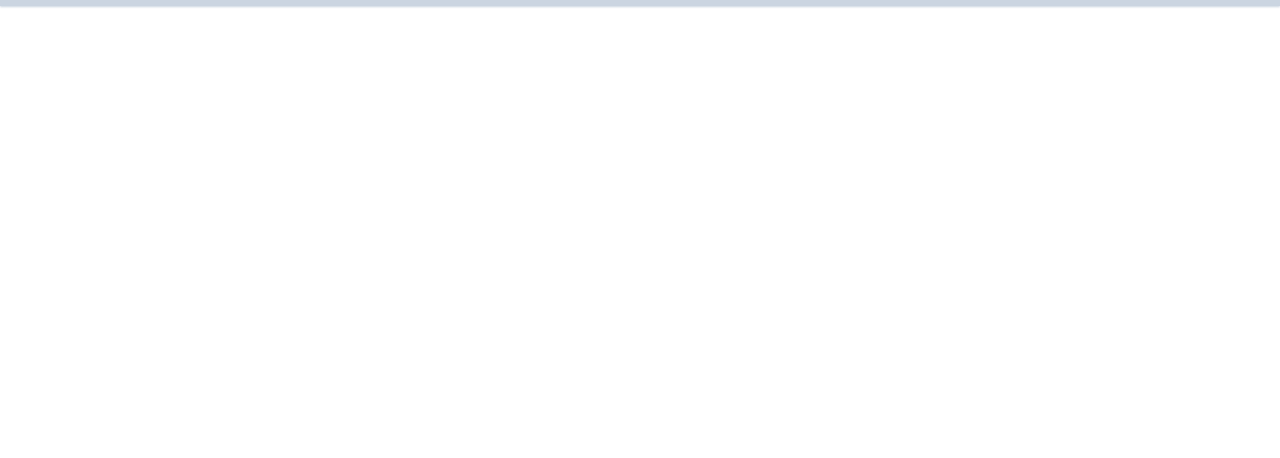
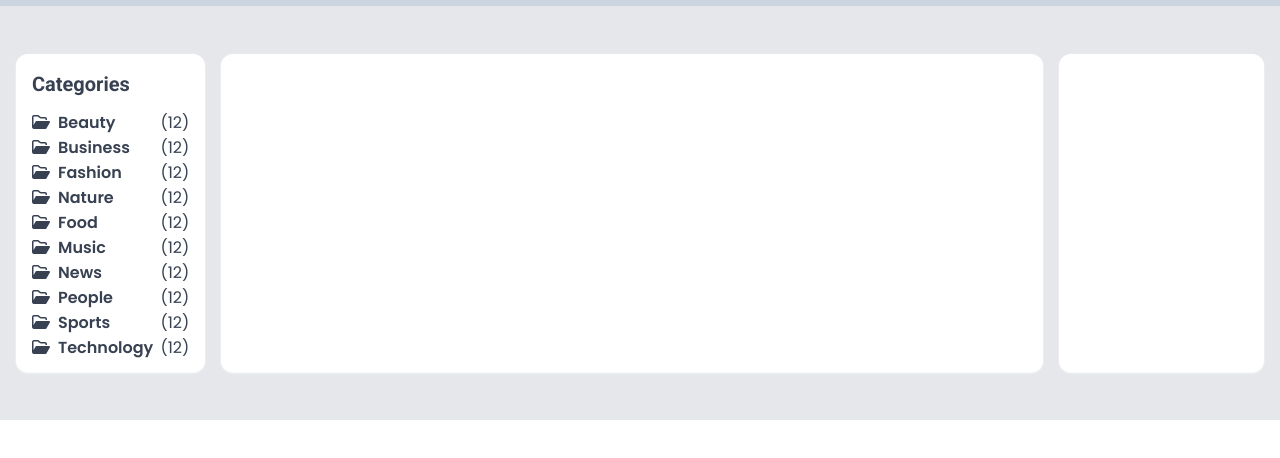
Before and after one commit to ryanhuge-ryjhen/blog-template, a website: page src/index.html in a window 1280 px wide. Shown: the part 54-512 px from the top of the page. Drawn offline with Linux system fonts and the light colour scheme.

Commit message:
added categories sidebar

```diff
--- a/src/index.html
+++ b/src/index.html
@@ -20,6 +20,7 @@
     <link rel="stylesheet" href="/output/output.css" />
   </head>
   <body class="font-poppins text-gray-600">
+    <!-- Start Navigation here -->
     <nav class="bg-slate-300 shadow-sm shadow-slate-300">
       <div class="container mx-auto px-4 py-3 flex">
         <a href="#">
@@ -76,5 +77,128 @@
         </div>
       </div>
     </nav>
+    <!-- End of Navigation -->
+
+    <div class="py-12 bg-gray-200">
+      <div class="container mx-auto px-4 flex">
+        <div class="w-2/12">
+          <div class="bg-white shadow-sm shadow-white rounded-xl p-4 mr-4">
+            <h3 class="text-xl font-semibold text-gray-700 font-roboto">
+              Categories
+            </h3>
+            <!-- Start Category Sidebar -->
+            <div class="text-gray-700 space-y-2 mt-4">
+              <a
+                href="#"
+                class="flex items-center font-semibold leading-4 hover:text-blue-700"
+              >
+                <span class="mr-2">
+                  <i class="far fa-folder-open"></i>
+                </span>
+                <span>Beauty</span>
+                <span class="font-normal ml-auto">(12)</span>
+              </a>
+              <a
+                href="#"
+                class="flex items-center font-semibold leading-4 hover:text-blue-700"
+              >
+                <span class="mr-2">
+                  <i class="far fa-folder-open"></i>
+                </span>
+                <span>Business</span>
+                <span class="font-normal ml-auto">(12)</span>
+              </a>
+              <a
+                href="#"
+                class="flex items-center font-semibold leading-4 hover:text-blue-700"
+              >
+                <span class="mr-2">
+                  <i class="far fa-folder-open"></i>
+                </span>
+                <span>Fashion</span>
+                <span class="font-normal ml-auto">(12)</span>
+              </a>
+              <a
+                href="#"
+                class="flex items-center font-semibold leading-4 hover:text-blue-700"
+              >
+                <span class="mr-2">
+                  <i class="far fa-folder-open"></i>
+                </span>
+                <span>Nature</span>
+                <span class="font-normal ml-auto">(12)</span>
+              </a>
+              <a
+                href="#"
+                class="flex items-center font-semibold leading-4 hover:text-blue-700"
+              >
+                <span class="mr-2">
+                  <i class="far fa-folder-open"></i>
+                </span>
+                <span>Food</span>
+                <span class="font-normal ml-auto">(12)</span>
+              </a>
+              <a
+                href="#"
+                class="flex items-center font-semibold leading-4 hover:text-blue-700"
+              >
+                <span class="mr-2">
+                  <i class="far fa-folder-open"></i>
+                </span>
+                <span>Music</span>
+                <span class="font-normal ml-auto">(12)</span>
+              </a>
+              <a
+                href="#"
+                class="flex items-center font-semibold leading-4 hover:text-blue-700"
+              >
+                <span class="mr-2">
+                  <i class="far fa-folder-open"></i>
+                </span>
+                <span>News</span>
+                <span class="font-normal ml-auto">(12)</span>
+              </a>
+              <a
+                href="#"
+                class="flex items-center font-semibold leading-4 hover:text-blue-700"
+              >
+                <span class="mr-2">
+                  <i class="far fa-folder-open"></i>
+                </span>
+                <span>People</span>
+                <span class="font-normal ml-auto">(12)</span>
+              </a>
+              <a
+                href="#"
+                class="flex items-center font-semibold leading-4 hover:text-blue-700"
+              >
+                <span class="mr-2">
+                  <i class="far fa-folder-open"></i>
+                </span>
+                <span>Sports</span>
+                <span class="font-normal ml-auto">(12)</span>
+              </a>
+              <a
+                href="#"
+                class="flex items-center font-semibold leading-4 hover:text-blue-700"
+              >
+                <span class="mr-2">
+                  <i class="far fa-folder-open"></i>
+                </span>
+                <span>Technology</span>
+                <span class="font-normal ml-auto">(12)</span>
+              </a>
+            </div>
+            <!-- End Category Sidebar -->
+          </div>
+        </div>
+        <div
+          class="w-8/12 bg-white shadow-sm shadow-white rounded-xl py-12 mr-4"
+        ></div>
+        <div
+          class="w-2/12 bg-white shadow-sm shadow-white rounded-xl py-12"
+        ></div>
+      </div>
+    </div>
   </body>
 </html>
```
Also changed, not shown: output/output.css.
